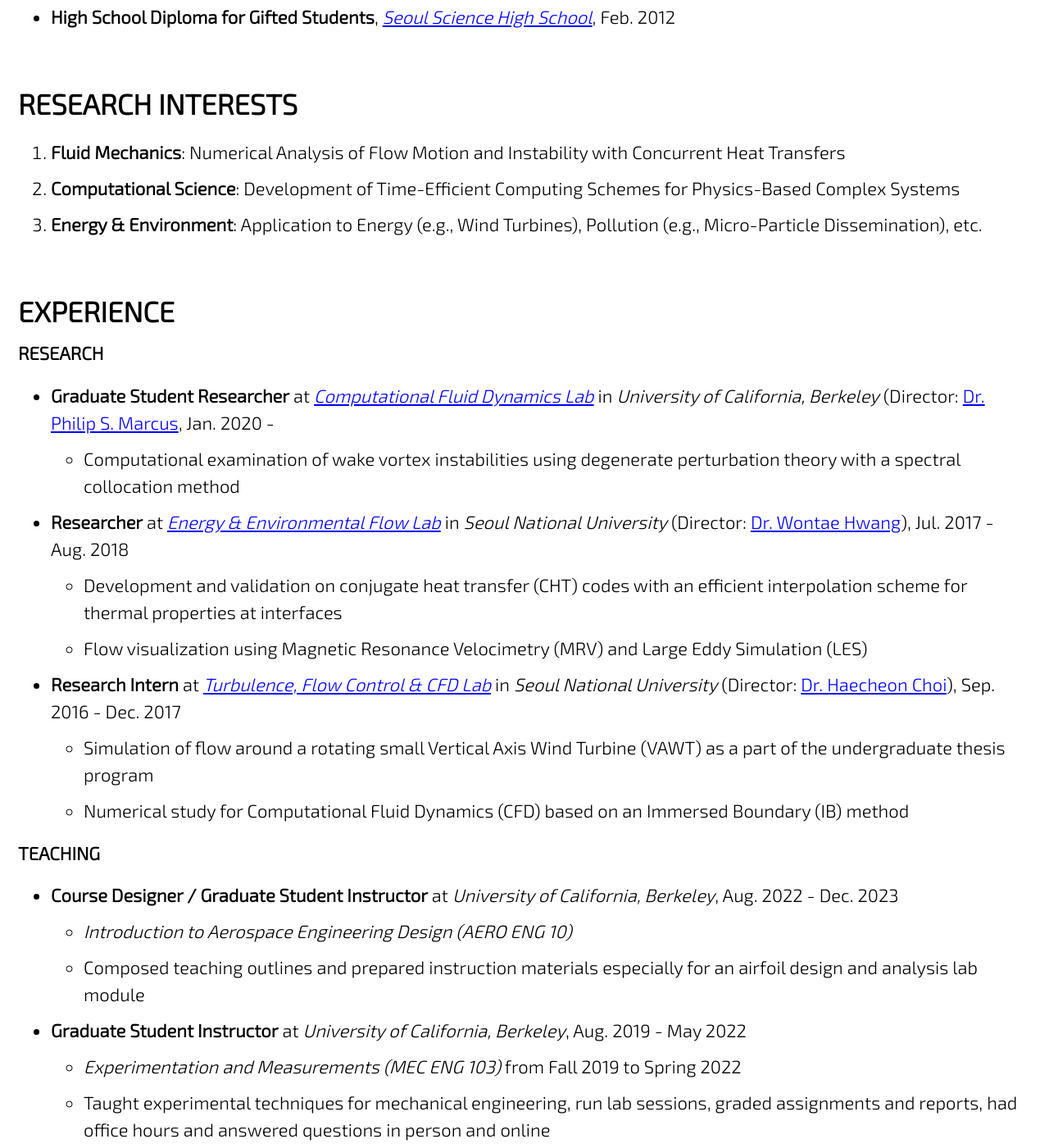
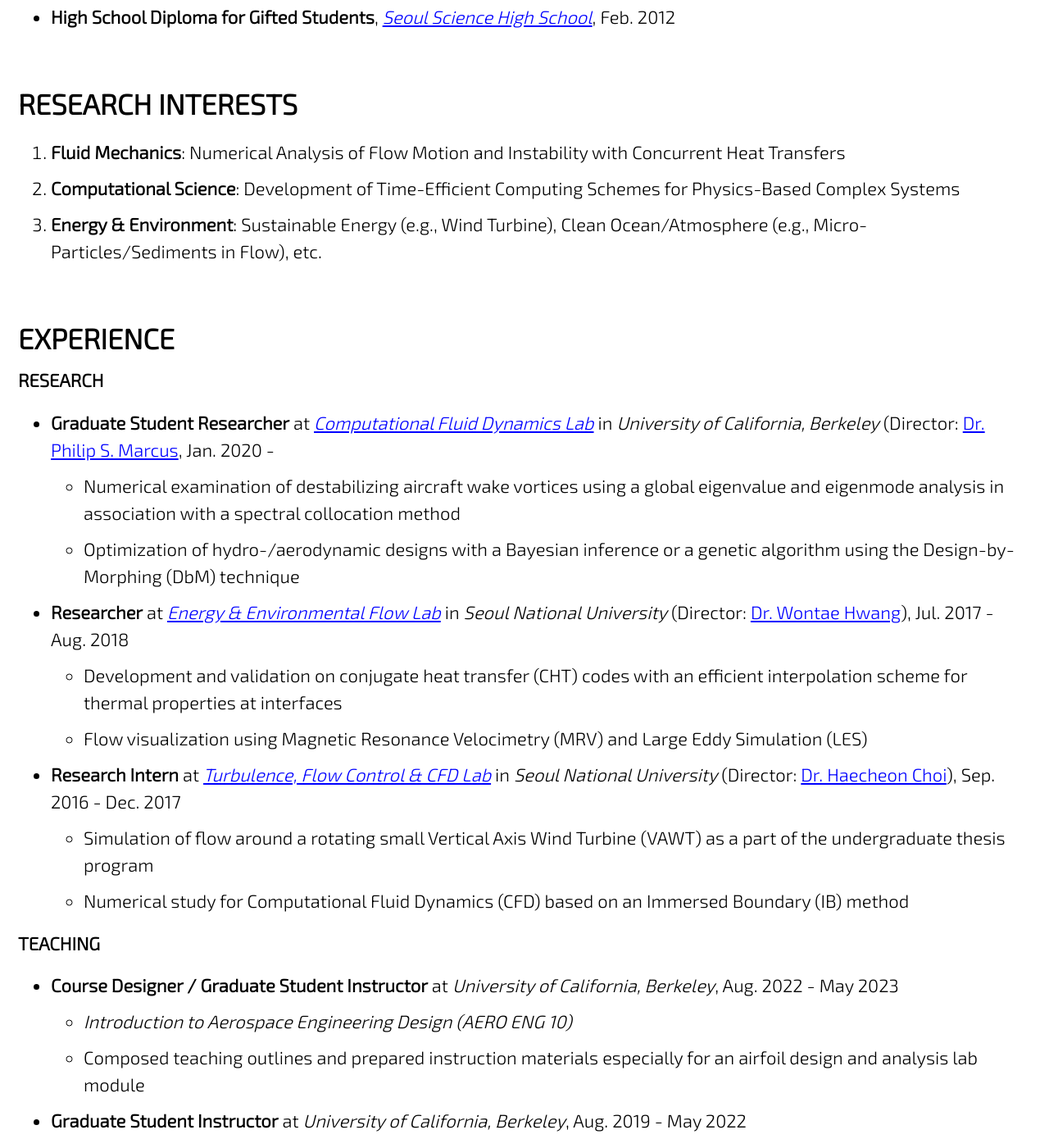
Before and after one commit to jun9303/jun9303.github.io, a Jekyll site: the page built from _pages/about.md, in a window 1280 px wide and 1400 px high, scrolled down 1167 px. Shown: the whole window at 82% size. Built offline with Jekyll 4.4.1, drawn with Linux system fonts in a browser that asks for light colours; cached includes are drawn as plain includes; nearby versions of some CDN libraries; some of the changed text lies outside the part shown.

Commit message:
Profile updates

```diff
--- a/_pages/about.md
+++ b/_pages/about.md
@@ -17,7 +17,7 @@ feature_row:
 
 # EDUCATION
 
-- **Ph.D. Candidate**, [Mechanical Engineering](http://me.berkeley.edu/), *University of California, Berkeley*, Aug. 2019 -
+- **M.Sc./Ph.D.**, [Mechanical Engineering](http://me.berkeley.edu/), *University of California, Berkeley*, May 2024 (Expected)
     <details>
       <summary>[Graduate courses taken]</summary>
       <small><b>Fluid Mechanics</b>: Advanced Fluid Mechanics (1 & 2), Engineering Aerodynamics, Experimental Methods in Single-and Multiphase Flows, Graduate Ocean Engineering Seminar, Hydrodynamic Stability and Instability, Oceanic and Atmospheric Waves, Teaching of Mechanical Engineering at the University Level, Topics in Fluid Mechanics - Vortex Dynamics
@@ -54,14 +54,15 @@ feature_row:
 
 1. **Fluid Mechanics**: Numerical Analysis of Flow Motion and Instability with Concurrent Heat Transfers
 2. **Computational Science**: Development of Time-Efficient Computing Schemes for Physics-Based Complex Systems
-3. **Energy & Environment**: Application to Energy (e.g., Wind Turbines), Pollution (e.g., Micro-Particle Dissemination), etc.
+3. **Energy & Environment**: Sustainable Energy (e.g., Wind Turbine), Clean Ocean/Atmosphere (e.g., Micro-Particles/Sediments in Flow), etc.
 
 # EXPERIENCE
 
 ### RESEARCH
 
 - **Graduate Student Researcher** at *[Computational Fluid Dynamics Lab](https://cfd.me.berkeley.edu/)* in *University of California, Berkeley* (Director:  [Dr. Philip S. Marcus](https://me.berkeley.edu/people/philip-s-marcus/), Jan. 2020 -
-  + Computational examination of wake vortex instabilities using degenerate perturbation theory with a spectral collocation method
+  + Numerical examination of destabilizing aircraft wake vortices using a global eigenvalue and eigenmode analysis in association with a spectral collocation method
+  + Optimization of hydro-/aerodynamic designs with a Bayesian inference or a genetic algorithm using the Design-by-Morphing (DbM) technique
 
 - **Researcher** at *[Energy & Environmental Flow Lab](http://eeflow.snu.ac.kr)* in *Seoul National University* (Director: [Dr. Wontae Hwang](http://me.snu.ac.kr/node/141)), Jul. 2017 - Aug. 2018
   + Development and validation on conjugate heat transfer (CHT) codes with an efficient interpolation scheme for thermal properties at interfaces
@@ -73,13 +74,14 @@ feature_row:
 
 ### TEACHING
 
-- **Course Designer / Graduate Student Instructor** at *University of California, Berkeley*, Aug. 2022 - Dec. 2023
+- **Course Designer / Graduate Student Instructor** at *University of California, Berkeley*, Aug. 2022 - May 2023
   + *Introduction to Aerospace Engineering Design (AERO ENG 10)*
   + Composed teaching outlines and prepared instruction materials especially for an airfoil design and analysis lab module
 
 - **Graduate Student Instructor** at *University of California, Berkeley*, Aug. 2019 - May 2022
   + *Experimentation and Measurements (MEC ENG 103)* from Fall 2019 to Spring 2022
   + Taught experimental techniques for mechanical engineering, run lab sessions, graded assignments and reports, had office hours and answered questions in person and online
+  + Received the Outstanding Graduate Student Instructor (OGSI) award in Apr. 2021
 
 - **Teaching Assistant** at *Seoul National University*, Mar. 2013 - Dec. 2013
   + *Basic Calculus 2 (007.102)* in Fall 2013
@@ -89,16 +91,16 @@ feature_row:
 ### OTHER
 
 - **Law Student (J.D.)** at *[SNU School of Law](http://law.snu.ac.kr/index_en.php)*, Mar. 2019 - Jul. 2019 <sub>(Discontinued)</sub>
-- **Membership** in *[SNU Honor Society for Engineering Students (STEM)](https://gongwoo.snu.ac.kr)*, Mar. 2016 -
-  + Served as the *7th Vice President* from Aug. 2016 to Jul. 2017
+- **Membership** in *[SNU Honor Society for Engineering Students (STEM)](https://gongwoo.snu.ac.kr)*, Mar. 2016 - Aug. 2018
+  + Served as the *7th Vice President & Head Manager* from Aug. 2016 to Jul. 2017
 - **Auxiliary Police Officer** at *Jongno Police Station, [Seoul Metropolitan Police Agency](https://www.smpa.go.kr/home/homeIndexEng.do?menuCode=eng)*, Jun. 2014 - Mar. 2016
 
 # HONORS & AWARDS
 
 ### FELLOWSHIPS
 
-- **Block Grant Fellowship** from *Department of Mechanical Engineering* at *University of California, Berkeley*, Aug. 2019 -
-  + Departmental grants offering tuition and fee waivers
+- **Departmental Graduate Fellowship** from *College of Engineering* at *University of California, Berkeley*, Aug. 2019 -
+  + Selective departmental grants offering stipends with full tuition and fee waivers
 - **[Overseas Ph.D. Scholarship](http://www.taekwanggroup.co.kr/homepage/eng/iljuFoundationIntro.do)** from *Ilju Academy and Culture Foundation*, Aug. 2019 - Jul. 2023
   + One of 6 recipients of the foundation's [Study Abroad Doctoral Program](https://educationusa.state.gov/scholarships/study-abroad-doctoral-program-ilju-academy-and-culture-foundation) in 2019
   + Merit-based financial aids of $120,000 for promising Ph.D. students studying out of Korea
```
